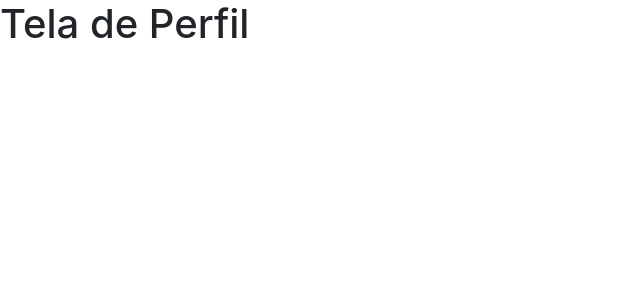
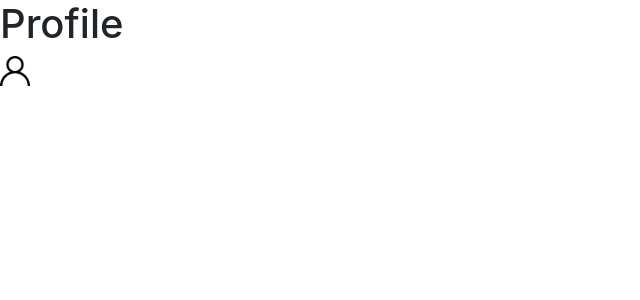
Before and after one commit to thiagodanobrega/recipes-app, a React (Create React App) app: page /profile in a window 1280 px wide. Shown: the top 300 px of the page, without its empty margins (0-640 px from the left). Built offline with nearby package versions, Linux system fonts and the light colour scheme.

Commit message:
feat: adiciona header e h1 com title correto a Profile Screen

```diff
--- a/src/pages/ProfileScreen.js
+++ b/src/pages/ProfileScreen.js
@@ -1,9 +1,11 @@
 import React from 'react';
+import Header from '../components/header';
 
 function ProfileScreen() {
   return (
     <div>
-      <h1>Tela de Perfil</h1>
+      <h1 data-testid="page-title">Profile</h1>
+      <Header />
     </div>
   );
 }
```
